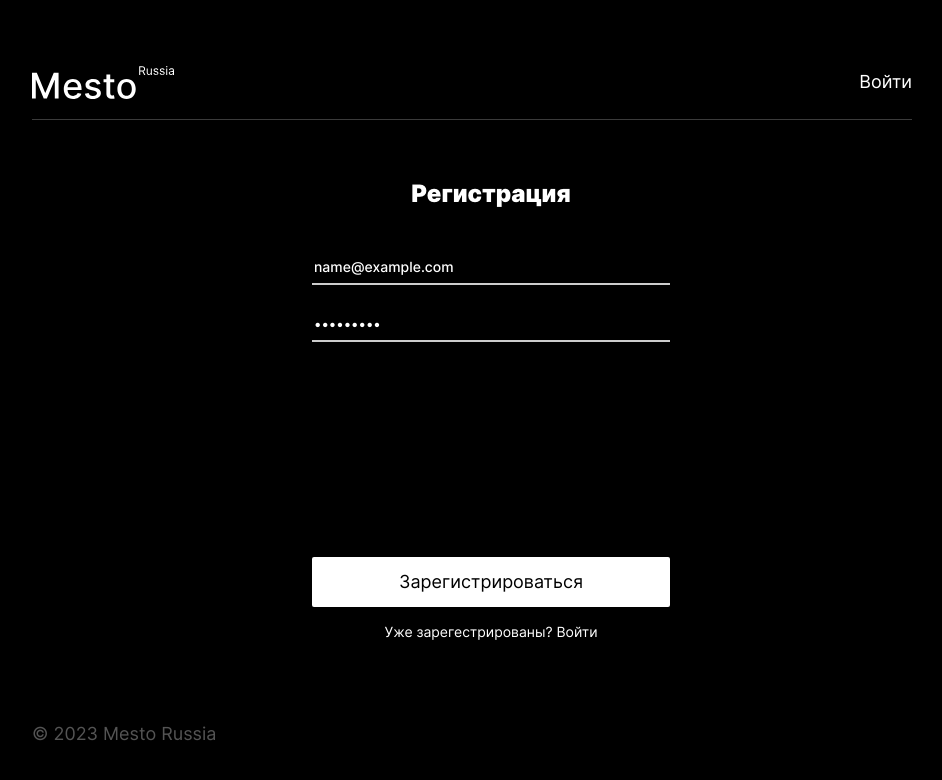
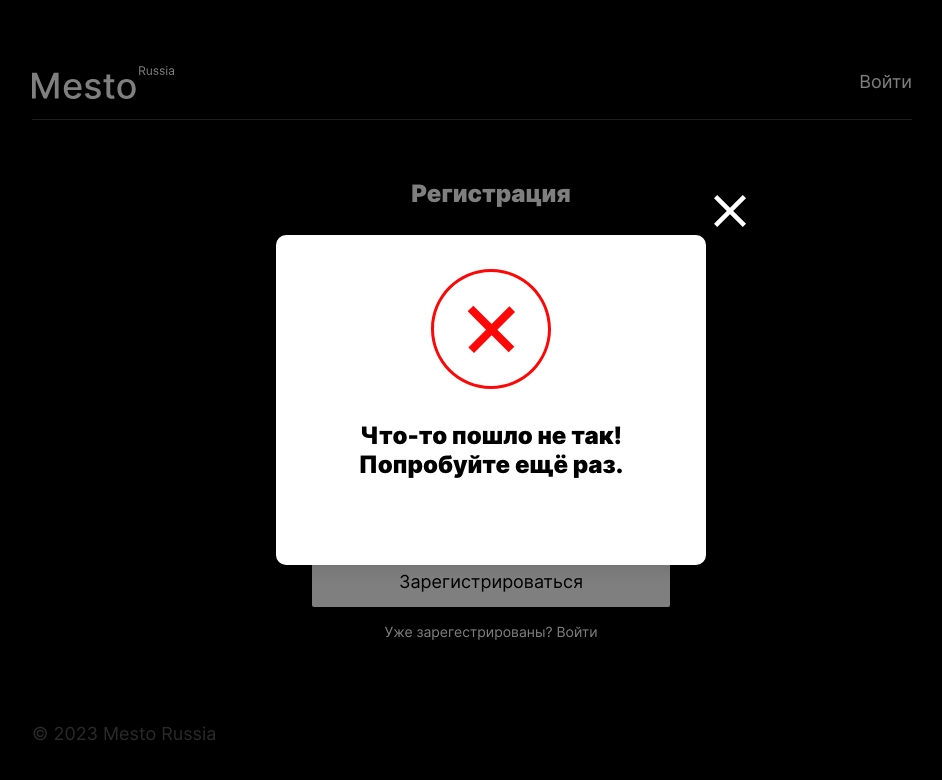
Before and after one commit to GrossuAst/react-mesto-auth, a React app: page /sign-up in a window 1280 px wide. Both pictures are taken after typing "name@example.com", "Sample123" into the empty fields and a click on the button "Зарегистрироваться". Shown: the whole page, without its empty margins (149-1091 px from the left). Built offline with nearby package versions, Linux system fonts and the light colour scheme; no server answers; a web font is replaced by a local one.

Commit message:
всплывающее окно после регистрации аккаунта

```diff
--- a/src/blocks/auth-form/__link/auth-form__link.css
+++ b/src/blocks/auth-form/__link/auth-form__link.css
@@ -6,4 +6,9 @@
     line-height: 21px;
     text-align: center;
     color: #FFFFFF;
+    text-decoration: none;
 }
+
+.auth-form__link:hover {
+    opacity: 0.6;
+}
--- /dev/null
+++ b/src/blocks/auth-form/__text/auth-form__text.css
@@ -0,0 +1,7 @@
+.auth-form__text {
+    font-style: normal;
+    font-weight: 400;
+    font-size: 14px;
+    line-height: 17px;
+    color: #FFFFFF;
+}
--- /dev/null
+++ b/src/blocks/header/__auth-text/header__auth-text.css
@@ -0,0 +1,10 @@
+.header__auth-text {
+    font-family: 'Inter';
+    font-size: 18px;
+    color: #FFFFFF;
+    text-decoration: none;
+}
+
+.header__auth-text:hover {
+    opacity: 0.6;
+}
--- a/src/blocks/header/__nav/header__nav.css
+++ b/src/blocks/header/__nav/header__nav.css
@@ -2,4 +2,5 @@
     display: flex;
     max-width: 300px;
     gap: 24px;
+    align-items: center;
 }
--- /dev/null
+++ b/src/blocks/popup/__image/popup__image.css
@@ -0,0 +1,5 @@
+.popup__image {
+    width: 120px;
+    height: 120px;
+    align-self: center;
+}
--- /dev/null
+++ b/src/blocks/popup/_type/_tooltip/popup_type_tooltip.css
@@ -0,0 +1,13 @@
+.popup_type_tooltip {
+    display: flex;
+    flex-direction: column;
+    text-align: center;
+    gap: 32px;
+    font-family: 'Inter';
+    font-style: normal;
+    font-weight: 900;
+    font-size: 24px;
+    line-height: 29px;
+    text-align: center;
+    color: #000000;
+}
--- a/src/components/App.js
+++ b/src/components/App.js
@@ -30,10 +30,11 @@ function App() {
   const [isAddPlacePopupOpen, setAddPlacePopupVisible] = React.useState(false);
   const [isEditAvatarPopupOpen, setAvatarPopupVisible] = React.useState(false);
   const [isDeleteCardPopupOpen, setDeleteCardPopupVisible] = React.useState(false);
+  const [isInfoTooltipOpen, setInfoTooltipVisible] = React.useState(false);
+
   const [selectedCard, setSelectedCard] = React.useState();
-
+  const [regStatus, setRegStatus] = React.useState(false);
   const [currentUser, setCurrentUser] = React.useState({});
-
   const [cards, setCardsArray] = React.useState([]);
 
   // рендер данных при открытии страницы
@@ -142,6 +143,7 @@ function App() {
     setAvatarPopupVisible(false);
     setSelectedCard();
     setDeleteCardPopupVisible(false);
+    setInfoTooltipVisible(false);
   }
 
   // авторизация_________________
@@ -181,10 +183,10 @@ function App() {
             />
 
             {/* для регистрации пользователя */}
-            <Route path="/sign-up" element={<Register />}/>
+            <Route path="/sign-up" element={<Register onTooltipOpen={setInfoTooltipVisible} setRegStatus={setRegStatus} />}/>
 
             {/* для авторизации */}
-            <Route path="/sign-in" element={<Login onLoggedIn={handleLoggedIn} handleEmailChange={handleEmailChange} />} />
+            <Route path="/sign-in" element={<Login onLoggedIn={handleLoggedIn} handleEmailChange={handleEmailChange} onTooltipOpen={setInfoTooltipVisible} />} />
 
             {/* мейн блок. LoggedIn === true? тода отрисовать мейн, иначе - отправить на /sign-in */}
             <Route path="/" element={isLoggedIn ?
@@ -209,18 +211,13 @@ function App() {
 
           </Routes>
 
-          {/* <Main
-            cards={cards}
-            onEditProfile={handleEditProfileClick}
-            onAddPlace={handleAddPlaceClick}
-            onEditAvatar={handleEditAvatarClick}
-            onCardClick={handleCardClick}
-            // onDeleteButtonClick={handleDeleteCardClick}
-            onCardLike={handleCardLike}
-            onCardDelete={handleCardDelete}
-          /> */}
+          <Footer />
 
-          <Footer />
+          <InfoTooltip
+            regStatus={regStatus}
+            isOpen={isInfoTooltipOpen}
+            onClose={closeAllPopups}
+          />
 
           {/* попап аватарки */}
           <EditAvatarPopup
--- a/src/components/InfoTooltip.js
+++ b/src/components/InfoTooltip.js
@@ -1,8 +1,17 @@
 import React from "react";
+import Union from "../images/icons/Union.svg";
+import errorIcon from "../images/icons/error-icon.svg";
 
-function InfoTooltip() {
+function InfoTooltip(props) {
+
     return(
-        ''
+        <div className={`popup  ${props.isOpen ? "popup_opened" : "" }` }>
+            <div className="popup__container popup_type_tooltip">
+                <button type="button" aria-label="#" className="popup__close-icon" onClick={props.onClose}></button>
+                <img className="popup__image" alt='иконка результата регистрации' src={ props.regStatus ? Union :   errorIcon }></img>
+                <h2 className="popup__title">{ props.regStatus ? 'Вы успешно зарегистрировались!' : 'Что-то пошло не так! Попробуйте ещё раз.' }</h2>
+            </div>
+        </div>
     )
 }
 
--- a/src/components/Login.js
+++ b/src/components/Login.js
@@ -1,19 +1,17 @@
 import React from "react";
-import { useNavigate } from "react-router-dom";
+import { useNavigate, Link } from "react-router-dom";
 
 import Header from "./Header";
 import * as auth from '../auth.js';
 
-function Login({onLoggedIn, handleEmailChange}) {
+function Login({onLoggedIn, handleEmailChange, onTooltipOpen}) {
 
-    // console.log(onChangeUserEmail)
+    const navigate = useNavigate();
 
     const [formValue, setFormValue] = React.useState({
         password: '',
         email: ''
     });
-
-    const navigate = useNavigate();
 
     function handleChange(evt) {
         const { name, value } = evt.target;
@@ -21,7 +19,6 @@ function Login({onLoggedIn, handleEmailChange}) {
             ...formValue,
             [name]: value
         })
-        console.log(evt.target.value)
     }
 
     function handleSubmit(evt) {
@@ -36,13 +33,13 @@ function Login({onLoggedIn, handleEmailChange}) {
         })
         })
         .catch((err) => {
-            console.log(err);
+            onTooltipOpen(true);
         })
     }
 
     return(
         <>
-            <Header formValue ><p className='header__auth-text'>Регистрация</p></Header>
+            <Header formValue ><Link className='header__auth-text' to='/sign-up' >Регистрация</Link></Header>
             {/* находится на /sign-in */}
             <form className="auth-form" onSubmit={handleSubmit}>
                 <p className="auth-form__title">Вход</p>
@@ -54,6 +51,7 @@ function Login({onLoggedIn, handleEmailChange}) {
                         name="email"
                         type="email"
                         placeholder='Email'
+                        required
                     />
                     <input className="auth-form__input"
                         onChange={handleChange}
@@ -62,6 +60,7 @@ function Login({onLoggedIn, handleEmailChange}) {
                         name="password"
                         type="password"
                         placeholder='Пароль'
+                        required
                     />
                 </div>
 
--- a/src/components/Main.js
+++ b/src/components/Main.js
@@ -1,5 +1,6 @@
 import React from 'react';
 import { CurrentUserContext } from '../contexts/CurrentUserContext';
+import { Link } from 'react-router-dom';
 // import { api } from '../utils/api';
 import Card from './Card';
 import Header from './Header';
@@ -13,8 +14,8 @@ function Main({cards, onEditProfile, onAddPlace, onEditAvatar, onCardClick, onDe
         <>
             <Header>
                 <div className='header__nav'>
-                    <p className='header__auth-text'>{userEmail}</p>
-                    <p className='header__auth-text_type_exit'>Выйти</p>
+                    <p >{userEmail}</p>
+                    <Link className='header__auth-text' to='/sign-in'>Выйти</Link>
                 </div>
             </Header>
             <main className="main">
--- a/src/components/Register.js
+++ b/src/components/Register.js
@@ -1,10 +1,10 @@
 import React from "react";
-import { useNavigate } from "react-router-dom";
+import { useNavigate, Link } from "react-router-dom";
 
 import Header from "./Header";
 import * as auth from '../auth.js';
 
-function Register() {
+function Register({onTooltipOpen, setRegStatus}) {
 
     const [formValue, setFormValue] = React.useState({
         password: '',
@@ -28,15 +28,18 @@ function Register() {
         auth.register(formValue.password, formValue.email)
         .then(() => {
             navigate('/sign-in');
+            onTooltipOpen(true);
+            setRegStatus(true);
         })
         .catch((err) => {
-            console.log((err))
+            onTooltipOpen(true);
+            setRegStatus(false);
         })
         }
 
     return(
         <>
-            <Header><p className='header__auth-text'>Войти</p></Header>
+            <Header><Link className='header__auth-text' to='/sign-in'>Войти</Link></Header>
             {/* адрес компонента в браузере '/sign-up' */}
             <form className="auth-form" onSubmit={handleSubmit}>
                 <p className="auth-form__title">Регистрация</p>
@@ -48,6 +51,7 @@ function Register() {
                         name="email"
                         type="email"
                         placeholder='Email'
+                        required
                     />
                     <input className="auth-form__input"
                         value={formValue.password}
@@ -56,11 +60,11 @@ function Register() {
                         name="password"
                         type="password"
                         placeholder='Пароль'
+                        required
                     />
                 </div>
-
                 <button className="auth-form__submit-button" type="submit">Зарегистрироваться</button>
-                <p className="auth-form__link">Уже зарегестрированы? Войти</p>
+                <p className="auth-form__text">Уже зарегестрированы?<Link className="auth-form__link" to='/sign-in'> Войти</Link></p>
             </form>
         </>
     )
--- a/src/index.css
+++ b/src/index.css
@@ -10,6 +10,7 @@
 @import url(./blocks/header/header.css);
 @import url(./blocks/header/__logo/header__logo.css);
 @import url(./blocks/header/__nav/header__nav.css);
+@import url(./blocks/header/__auth-text/header__auth-text.css);
 
 /* class main */
 @import url(./blocks/main/main.css);
@@ -48,6 +49,7 @@
 @import url(./blocks/popup/popup.css);
 @import url(./blocks/popup/_opened/popup_opened.css);
 @import url(./blocks/popup/__container/popup__container.css);
+@import url(./blocks/popup/_type/_tooltip/popup_type_tooltip.css);
 
 @import url(./blocks/popup/__container/_type/popup__container_type_delete-card.css);
 @import url(./blocks/popup/__submit-button/_type/popup__submit-button_type_delete-card.css);
@@ -62,6 +64,7 @@
 /* кнопка + кнопка выключенная */
 @import url(./blocks/popup/__submit-button/popup__submit-button.css);
 @import url(./blocks/popup/__submit-button/_disabled/popup__submit-button_disabled.css);
+@import url(./blocks/popup/__image/popup__image.css);
 
 /* инпутп с ошбкой */
 @import url(./blocks/popup/__input/_type/popup__input_type_error.css);
@@ -83,3 +86,4 @@
 @import url(./blocks/auth-form/__title/auth-form__title.css);
 @import url(./blocks/auth-form/__submit-button/auth-form__submit-button.css);
 @import url(./blocks/auth-form/__link/auth-form__link.css);
+@import url(./blocks/auth-form/__text/auth-form__text.css);
```
Also changed, not shown: src/images/icons/Union.svg (added), src/images/icons/error-icon.svg (added).
